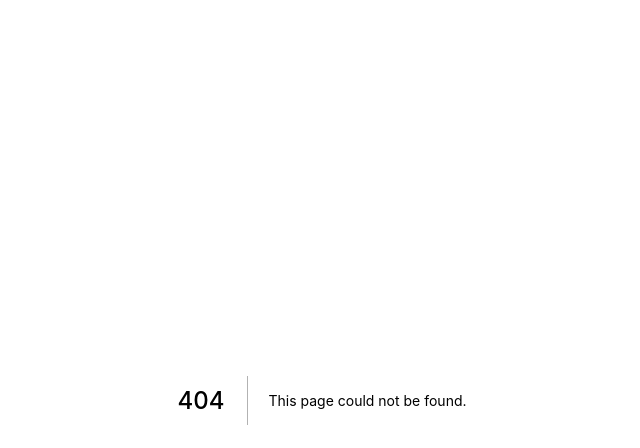
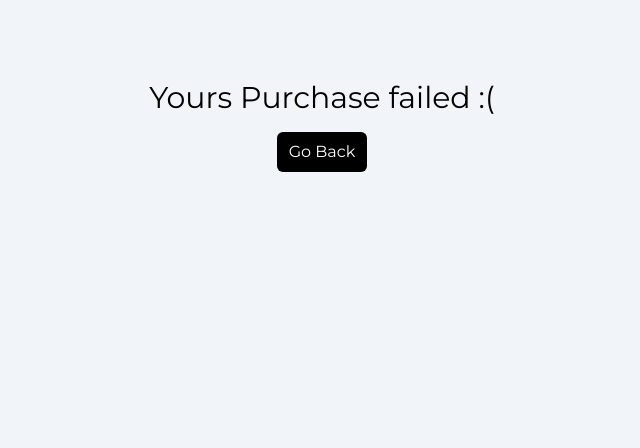
Before and after one commit to green-mint/ukcse-frontend-typescript, a Next.js app: page /products/1/payment-failure in a window 1280 px wide. Before the commit this address had no page. Shown: the top 448 px of the page, without its empty margins (318-958 px from the left). Built offline with nearby package versions, Linux system fonts and the light colour scheme; what apollo-upload-client would draw is missing.

Commit message:
feat: [aymet success anf failure added

```diff
--- a/components/buttons/LoaderButton/LoaderButton.tsx
+++ b/components/buttons/LoaderButton/LoaderButton.tsx
@@ -15,7 +15,7 @@ const LoaderButton = ({
   ...extras
 }: Props) => {
   return (
-    <button className={`rounded-md w-fit cursor-pointer hover:scale-110 disabled:cursor-not-allowed active:scale-90 transition-transform ease-in-out duration-200 flex ${className}`} {...extras}>
+    <button className={`rounded-md w-fit cursor-pointer hover:scale-110 disabled:cursor-not-allowed active:scale-90 transition-transform ease-in-out duration-200 flex ${className}`} disabled={disabled} onClick={onClick} {...extras}>
       {loading ? (
           <LoadingSpinner />
       ) : (
--- a/components/buttons/SimpleButton/SimpleButton.tsx
+++ b/components/buttons/SimpleButton/SimpleButton.tsx
@@ -2,7 +2,7 @@ import React from 'react'
 
 type Props = {
   label: string;
-  onClick: () => void;
+  onClick?: () => void;
   className?: string;
   disabled?: boolean;
 }
--- a/components/product/ProductCheckoutForm/ProductCheckoutForm.tsx
+++ b/components/product/ProductCheckoutForm/ProductCheckoutForm.tsx
@@ -46,9 +46,11 @@ function ProductCheckoutForm({
       <div className="mt-5 font-bold">
         <span>Total Bill: $</span> <span>{quantity * price}</span>
       </div>
+      {stock}
       <div className="mt-5">
         <LoaderButton
           label="Checkout"
+          type="submit"
           className="px-3 py-2 bg-black text-slate-100"
           onClick={() =>
             createCheckout({
--- /dev/null
+++ b/pages/products/[productId]/payment-failure.tsx
@@ -0,0 +1,20 @@
+import { useRouter } from "next/router";
+import React from "react";
+import Link from "next/link";
+import { SimpleButton } from "../../../components/buttons";
+
+function Failure() {
+  const router = useRouter();
+  const { productId } = router.query;
+
+  return (
+    <div className=" text-center mt-20 font bold">
+      <div className="text-3xl">Yours Purchase failed :(</div>
+      <Link href={`/products/${productId}`}>
+        <SimpleButton label="Go Back" className="px-3 py-2 mt-4 bg-black text-white" />
+      </Link>
+    </div>
+  );
+}
+
+export default Failure;
--- /dev/null
+++ b/pages/products/[productId]/payment-success.tsx
@@ -0,0 +1,20 @@
+import { useRouter } from "next/router";
+import React from "react";
+import Link from "next/link";
+import { SimpleButton } from "../../../components/buttons";
+
+function Success() {
+  const router = useRouter();
+  const { productId } = router.query;
+
+  return (
+    <div className=" text-center mt-20 font bold">
+      <div className="text-3xl">Thankyou for the purchase :)</div>
+      <Link href={`/products/${productId}`}>
+        <SimpleButton label="Go Back" className="px-3 py-2 mt-4 bg-black text-white" />
+      </Link>
+    </div>
+  );
+}
+
+export default Success;
```
Also changed, not shown: 1 other file (tests, documents, lock files or other folders).
